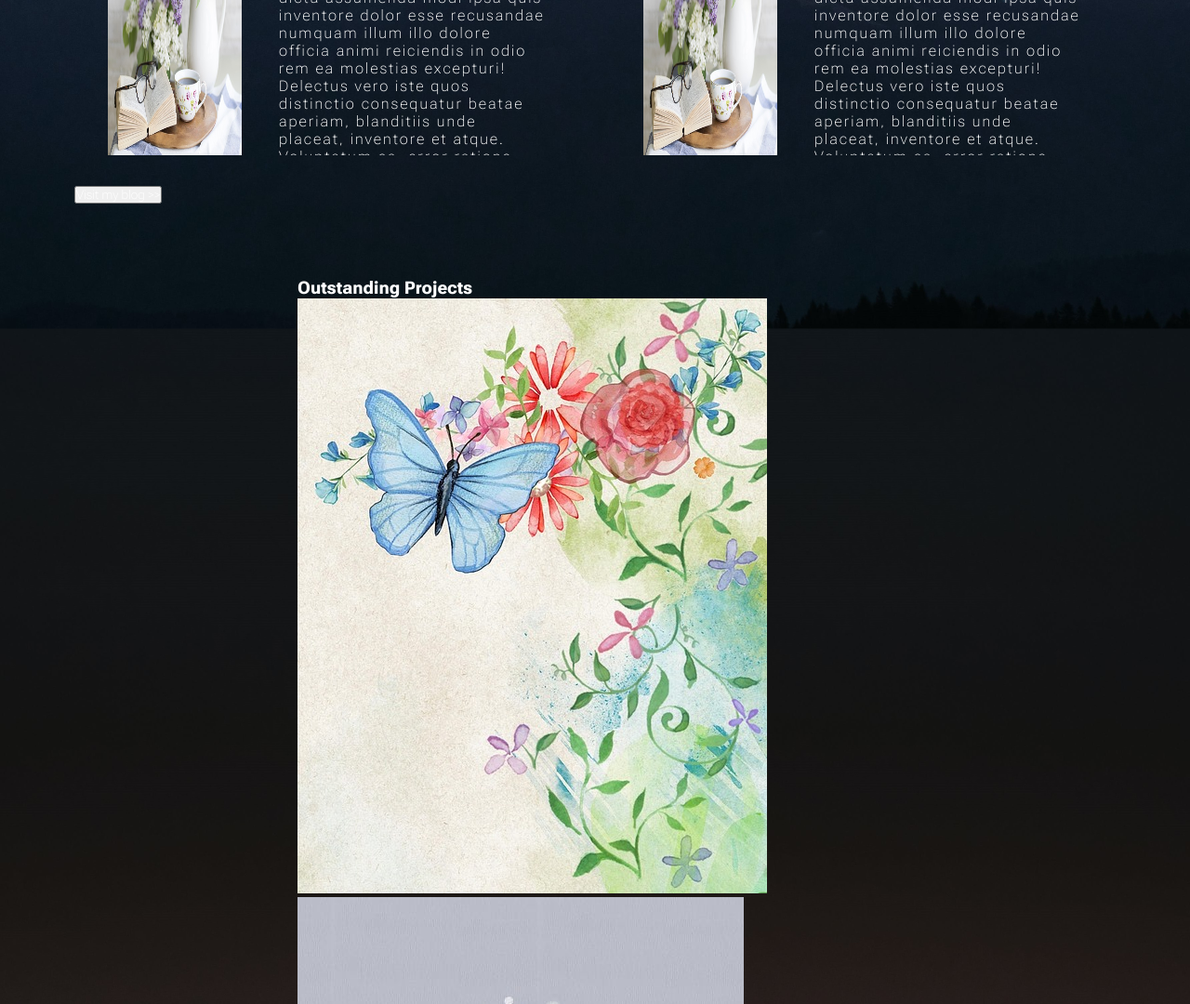
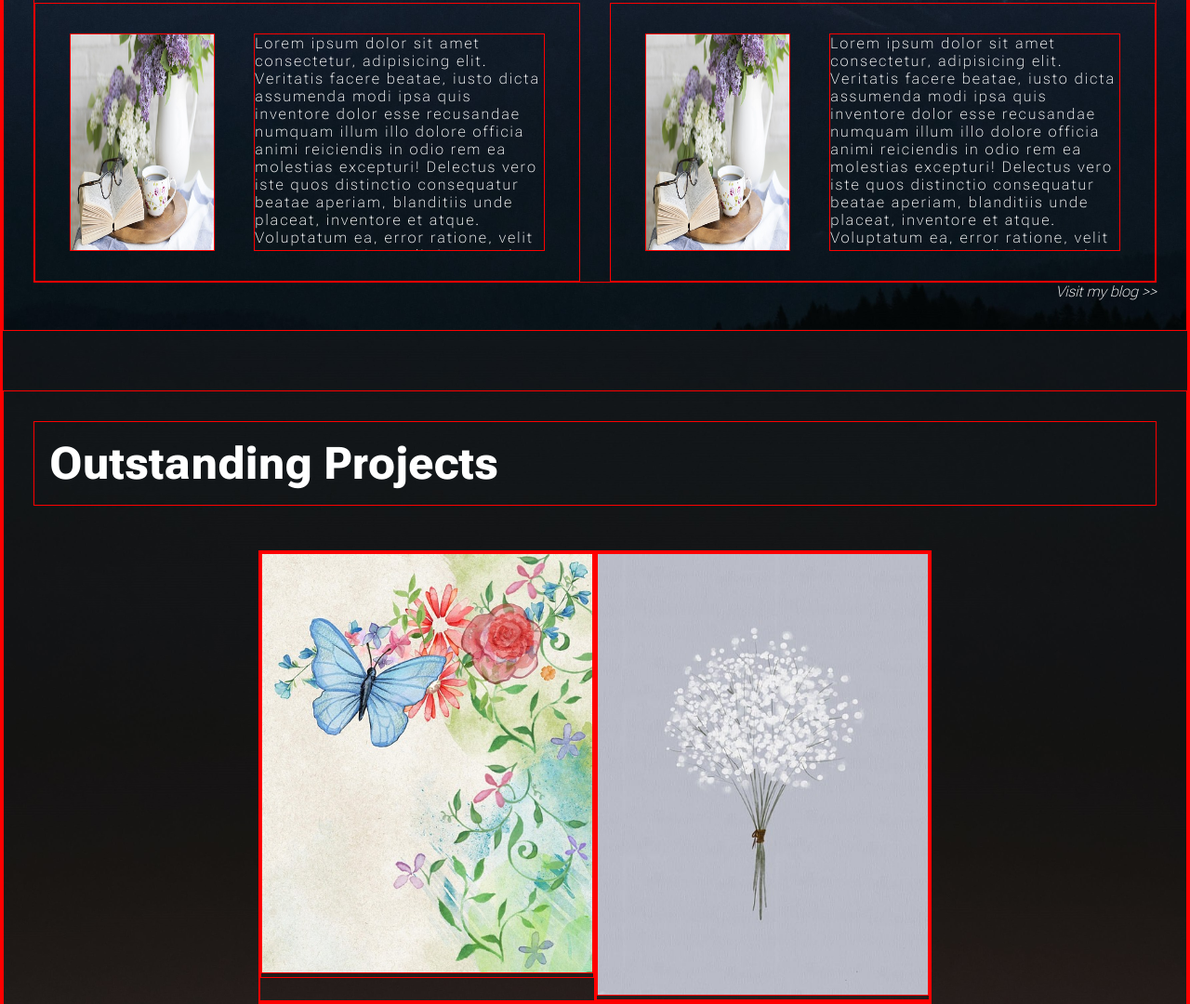
Before and after one commit to hanguyen291298/my-blog, a plain HTML site: page Home/home.html in a window 1280 px wide. Shown: the part 1214-2294 px from the top of the page at 93% size. Drawn offline with Linux system fonts and the light colour scheme.

Commit message:
style projects gallery

```diff
--- a/Home/homestyle.css
+++ b/Home/homestyle.css
@@ -4,7 +4,7 @@
     margin: 0;
     padding: 0;
     font-family: 'Roboto Flex', sans-serif;
-    /* border: 1px ridge red; */
+    border: 1px ridge red;
 }
 body{
     background: url(../Images/nightsky.jpg) no-repeat center center fixed;
@@ -162,10 +162,12 @@ p.author{
 
 /*--------------------- newest-blog----------------------- */
 .new-article{
-    margin: 1rem 5rem;
+    padding: 2rem;
 
-
-    /* align-self: flex-start; */
+}
+h3{
+    font-size: 3rem;
+    padding: 1rem;
 }
 .articles{
     display: grid;
@@ -193,3 +195,39 @@ p.author{
     letter-spacing: 2px;
     overflow: hidden;
 }
+.visit-blog{
+    background-color: transparent;
+    font-size: 1rem;
+    font-style: italic;
+    border: none;
+    text-align: end;
+    width: 100%;
+}
+.visit-blog:hover{
+    color: aqua;
+    font-size: 1.2rem;
+}
+
+/* ------------------------------------PROJECTS------------------------- */
+.projects{
+    align-self: flex-start;
+    width: 100%;
+    padding: 2rem;
+
+}
+
+.gallery-imgs{
+    width: 60%;
+    margin: 3rem auto;
+    display: grid;
+    justify-content: center;
+    /* justify-items: center; */
+    /* align-items: center; */
+    grid-template-columns: repeat(2, 1fr);
+}
+
+.gallery-imgs a img{
+    width: 100%;
+    height: auto;
+    object-fit: cover;
+}
```
